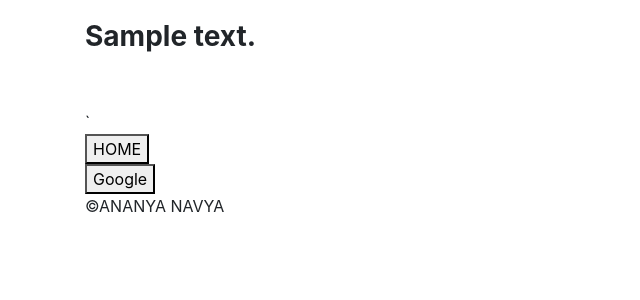
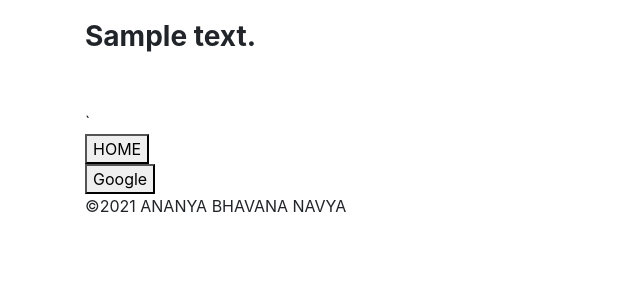
Before and after one commit to ananya-menon/Predictomatic-2.0, a Flask app: template templates/PCOS.html in a window 1280 px wide. Shown: the part 432-732 px from the top of the page, without its empty margins (0-640 px from the left). Run offline with Flask 2, Linux system fonts and the light colour scheme; the template is opened without the code that fills it: most values are stand-ins (such as "Sample title", 1, 10 or a date in 2020); parts of the project's set-up code (start-up, migrations or seed data) failed here and were passed over; some libraries are stand-ins or nearby versions.

Commit message:
Update PCOS.html

```diff
--- a/templates/PCOS.html
+++ b/templates/PCOS.html
@@ -68,7 +68,7 @@
         <div><a href="https://google.com/"class="icon-link">
         <button type="button">Google</button></div></a>
 
-        <p>©ANANYA NAVYA</p>
+        <p>©2021 ANANYA BHAVANA NAVYA</p>
 
 
     </div>
```
